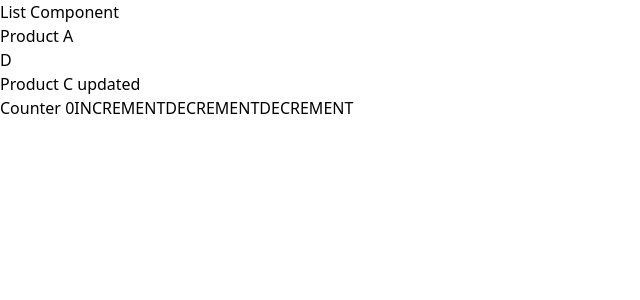
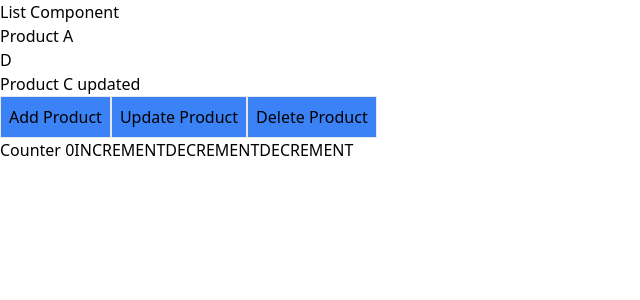
Before and after one commit to datlt2306/FPL-WEB209, a React (Vite) app: page / in a window 1280 px wide. Shown: the top 300 px of the page, without its empty margins (0-640 px from the left). Built offline with nearby package versions, Linux system fonts and the light colour scheme; data requests are answered from the project's data file.

Commit message:
Buổi 6: CRUD Product using useReducer + immerJs

```diff
--- a/package.json
+++ b/package.json
@@ -12,6 +12,7 @@
     "dependencies": {
         "axios": "^1.4.0",
         "concurrently": "^8.2.0",
+        "immer": "^10.0.2",
         "react": "^18.2.0",
         "react-dom": "^18.2.0",
         "react-icons": "^4.10.1"
--- a/src/components/Counter.tsx
+++ b/src/components/Counter.tsx
@@ -3,7 +3,7 @@ import React, { useContext } from "react";
 
 type Props = {};
 
-const Counter = (props: Props) => {
+const Counter = () => {
     const { state, dispatch } = useContext(CounterContext);
     console.log(state); // { count: 0}
     return (
--- a/src/components/List.tsx
+++ b/src/components/List.tsx
@@ -4,6 +4,7 @@ import { useContext, useEffect } from "react";
 
 const List = () => {
     const { state, dispatch } = useContext(ProductContext) as any;
+    console.log("state", state);
     useEffect(() => {
         const fetchProducts = async () => {
             try {
@@ -15,11 +16,51 @@ const List = () => {
         };
         fetchProducts();
     }, []);
+
+    const addProduct = async (product: any) => {
+        try {
+            // call api
+            const { data } = await axios.post("http://localhost:3000/products", product);
+            // rerender
+            dispatch({ type: "ADD_PRODUCT", payload: data });
+        } catch (error) {}
+    };
+    const updateProduct = async (product: any) => {
+        try {
+            // call api
+            const { data } = await axios.put(
+                "http://localhost:3000/products/" + product.id,
+                product
+            );
+            // rerender
+            dispatch({ type: "UPDATE_PRODUCT", payload: data });
+        } catch (error) {}
+    };
+    const deleteProduct = async (id: any) => {
+        try {
+            // call api
+            await axios.delete("http://localhost:3000/products/" + id);
+            // rerender
+            dispatch({ type: "REMOVE_PRODUCT", payload: id });
+        } catch (error) {}
+    };
     return (
         <div>
             {state?.products.map((item: any) => {
                 return <div key={item.id}>{item.name}</div>;
             })}
+            <button className="border bg-blue-500 p-2" onClick={() => addProduct({ name: "test" })}>
+                Add Product
+            </button>
+            <button
+                className="border bg-blue-500 p-2"
+                onClick={() => updateProduct({ name: "test updated", id: 4 })}
+            >
+                Update Product
+            </button>
+            <button className="border bg-blue-500 p-2" onClick={() => deleteProduct(4)}>
+                Delete Product
+            </button>
         </div>
     );
 };
--- a/src/context/Counter.tsx
+++ b/src/context/Counter.tsx
@@ -9,7 +9,6 @@ type CounterProviderProps = {
 const initialState = { count: 0 };
 
 const counterReducer = (state: any, action: any) => {
-    console.log("action", action);
     switch (action.type) {
         case "INCREMENT":
             return { count: state.count + 1 };
--- a/src/context/Product.tsx
+++ b/src/context/Product.tsx
@@ -1,4 +1,5 @@
 import { createContext, useReducer } from "react";
+import { produce } from "immer";
 
 const ProductContext = createContext([]);
 
@@ -10,17 +11,28 @@ const initialState = {
 const productReducer = (state: any, action: any) => {
     switch (action.type) {
         case "FETCH_PRODUCTS":
-            return {
-                ...state,
-                products: action.payload,
-            };
+            state.products = action.payload;
+            return;
+        case "ADD_PRODUCT":
+            state.products.push(action.payload);
+            return;
+        case "REMOVE_PRODUCT":
+            const id = action.payload;
+            state.products = state.products.filter((item: any) => item.id !== id);
+            return;
+        case "UPDATE_PRODUCT":
+            const product = action.payload;
+            state.products = state.products.map((item: any) =>
+                item.id === product.id ? product : item
+            );
+            return;
         default:
             return state;
     }
 };
 
 const ProductProvider = ({ children }: any) => {
-    const [state, dispatch] = useReducer(productReducer, initialState);
+    const [state, dispatch] = useReducer(produce(productReducer), initialState);
     return (
         <ProductContext.Provider value={{ state, dispatch } as any}>
             {children}
```
Also changed, not shown: 1 other file (tests, documents, lock files or other folders).
